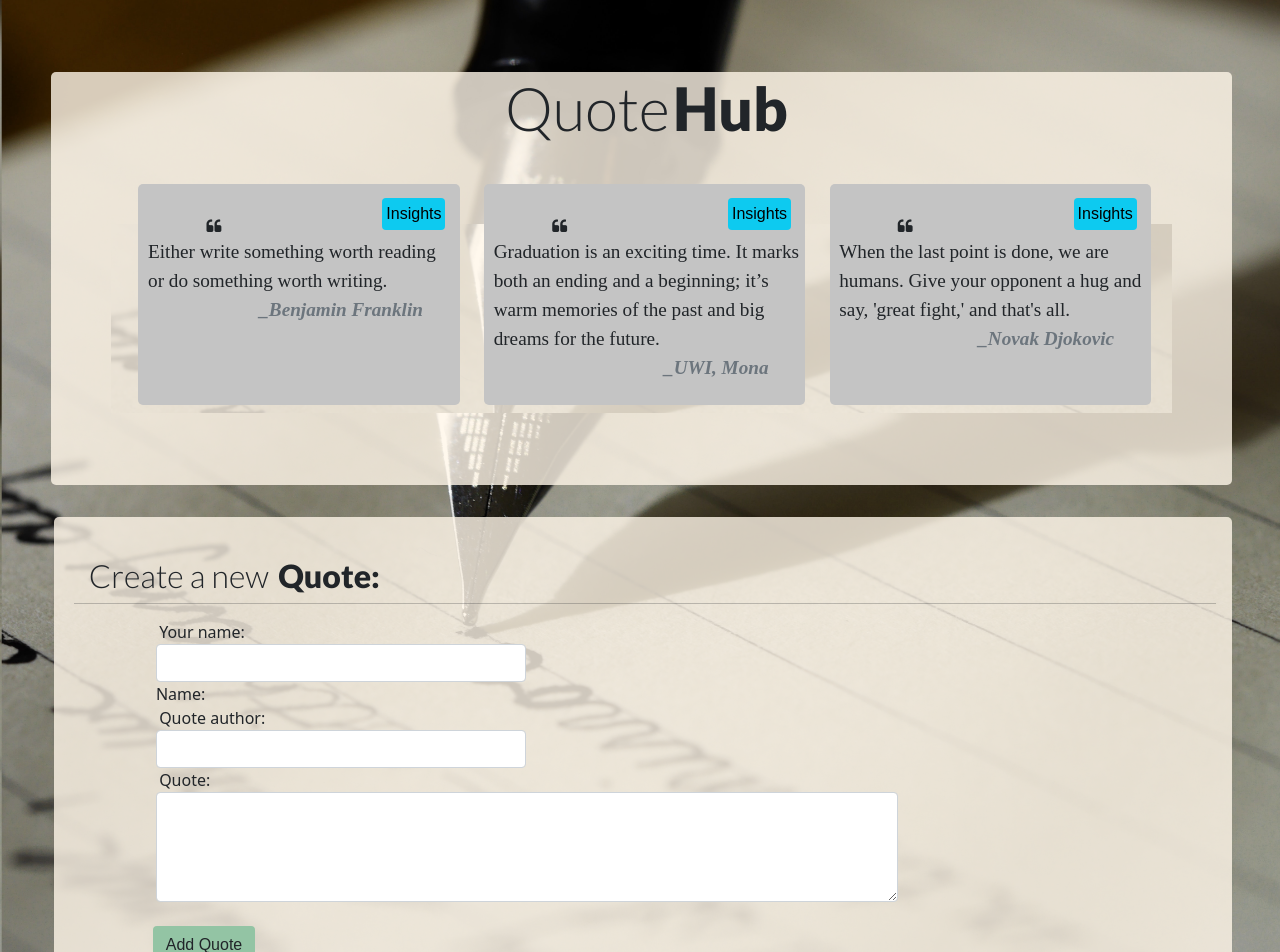
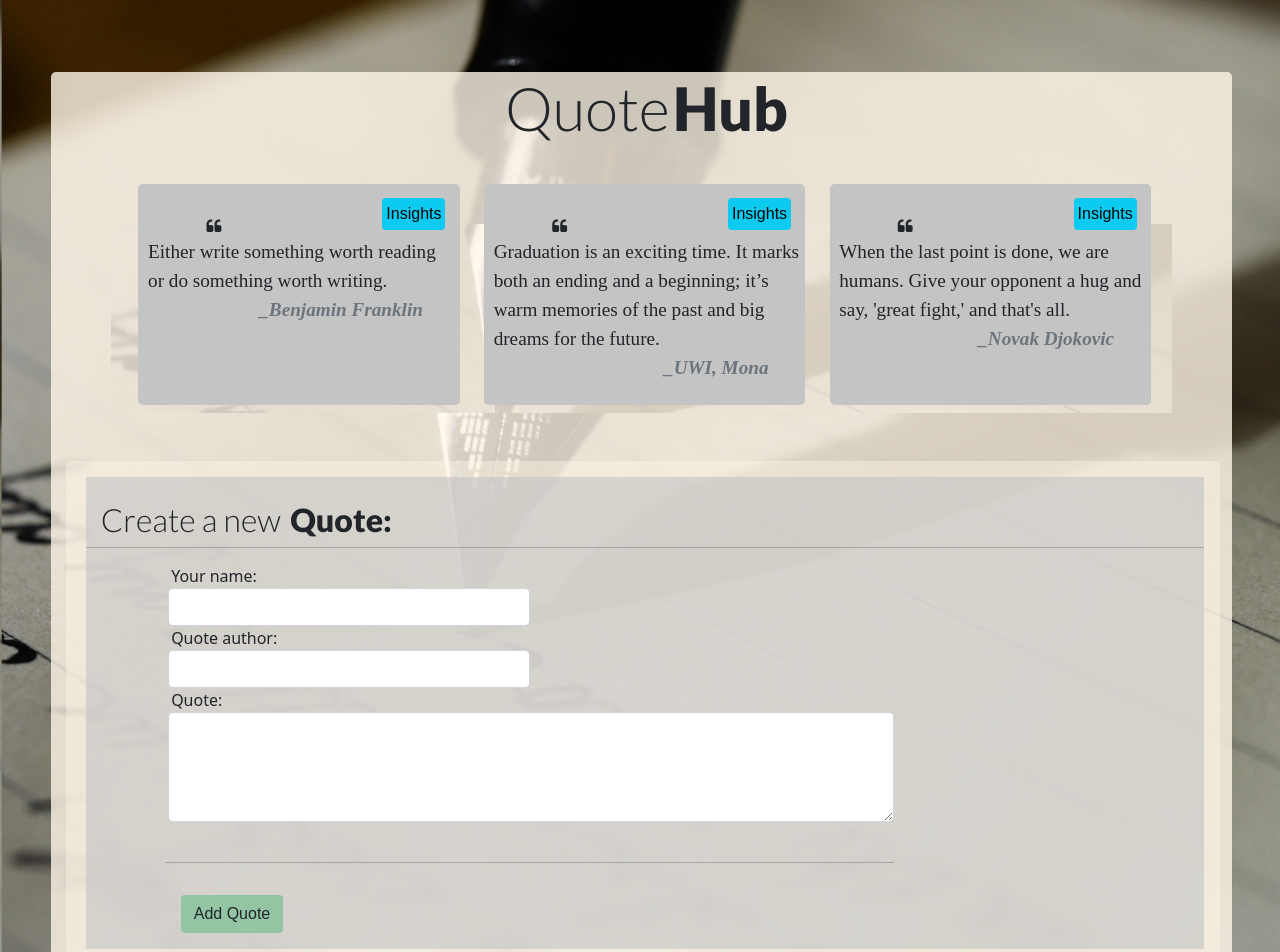
Before and after one commit to ShaviyaVictor/quote_hub, an Angular app: page / in a window 1280 px wide. Shown: the top 952 px of the page. Built offline with nearby package versions, Linux system fonts and the light colour scheme; a web font is replaced by a local one.

Commit message:
Add the ngSubmit event attribut which will call the submitQuote() function

```diff
--- a/src/app/app.component.css
+++ b/src/app/app.component.css
@@ -2,10 +2,3 @@
   background-color: rgba(255, 247, 233, 0.8);
   border-radius: 5px;
 }
-
-section#two {
-  background-color: rgba(255, 247, 233, 0.8);
-  margin-top: 2rem;
-  border-radius: 5px;
-  padding: 1rem;
-}
--- a/src/app/app.component.html
+++ b/src/app/app.component.html
@@ -530,13 +530,3 @@
   <app-quote></app-quote>
   <router-outlet></router-outlet>
 </div>
-
-<section id="two">
-
-  <div id="quote-form">
-
-    <app-quote-form></app-quote-form>
-
-  </div>
-
-</section>
--- a/src/app/app.component.ts
+++ b/src/app/app.component.ts
@@ -7,5 +7,10 @@ import { Component } from '@angular/core';
 })
 export class AppComponent {
   titleLeft = 'Quote';
-  titleRight = 'Hub'
+  titleRight = 'Hub';
+  title: any;
+
+
+
+
 }
--- a/src/app/quote/quote-form/quote-form.component.css
+++ b/src/app/quote/quote-form/quote-form.component.css
@@ -5,6 +5,7 @@ form {
 
 button {
   background-color: #93C4A4;
+  margin: 1rem;
 }
 button:hover {
   background-color: #226F3C;
--- a/src/app/quote/quote-form/quote-form.component.html
+++ b/src/app/quote/quote-form/quote-form.component.html
@@ -5,7 +5,7 @@
 
     <hr>
 
-    <form action="" #quoteForm='ngForm'>
+    <form action="" #quoteForm='ngForm' (ngSubmit)="submitQuote()">
 
       <div class="col-4">
 
@@ -19,7 +19,6 @@
           </div>
 
           <!--  Testing to see if the data will display  -->
-          Name: {{ newQuote.postBy }} <br>
 
           <label for="theAuthor">Quote author:</label>
           <input type="text" required class="form-control" id="theAuthor" [(ngModel)]='newQuote.author' name="author" #author='ngModel'>
@@ -45,6 +44,8 @@
 
         </div><br>
 
+        <hr>
+
         <button class="btn">Add Quote</button>
 
       </div>
--- a/src/app/quote/quote-form/quote-form.component.ts
+++ b/src/app/quote/quote-form/quote-form.component.ts
@@ -1,4 +1,4 @@
-import { Component, OnInit } from '@angular/core';
+import { Component, EventEmitter, OnInit, Output } from '@angular/core';
 import { Quotes } from 'src/app/classes/quotes';
 
 @Component({
@@ -10,6 +10,12 @@ export class QuoteFormComponent implements OnInit {
 
   newQuote = new Quotes(0, "", "", "", new Date, 0, 0);
 
+  @Output() addQuote = new EventEmitter<Quotes>();
+
+  submitQuote() {
+    this.addQuote.emit(this.newQuote);
+  }
+
   constructor() { }
 
   ngOnInit(): void {
--- a/src/app/quote/quote.component.css
+++ b/src/app/quote/quote.component.css
@@ -36,5 +36,13 @@ button:hover {
 }
 
 #quote-form {
-  background-color: aquamarine;
+  background-color: rgba(196, 196, 196, 0.6);
 }
+
+
+section#two {
+  background-color: rgba(255, 247, 233, 0.4);
+  margin-top: 2rem;
+  border-radius: 5px;
+  padding: 1rem;
+}
--- a/src/app/quote/quote.component.html
+++ b/src/app/quote/quote.component.html
@@ -36,3 +36,13 @@
 
 
 </body>
+
+<section id="two">
+
+  <div id="quote-form">
+
+    <app-quote-form (addQuote)='addNewQuote($event)'></app-quote-form>
+
+  </div>
+
+</section>
--- a/src/app/quote/quote.component.ts
+++ b/src/app/quote/quote.component.ts
@@ -32,6 +32,14 @@ export class QuoteComponent implements OnInit {
     }
   }
 
+  addNewQuote(quote: any) {
+    let quoteLength = this.quotes.length;
+    quote.id = quoteLength++;
+    quote.postDate = new Date(quote.postDate);
+    this.quotes.push(quote);
+  }
+
+
   constructor() { }
 
   ngOnInit(): void {
```
Also changed, not shown: 1 other file (tests, documents, lock files or other folders).
